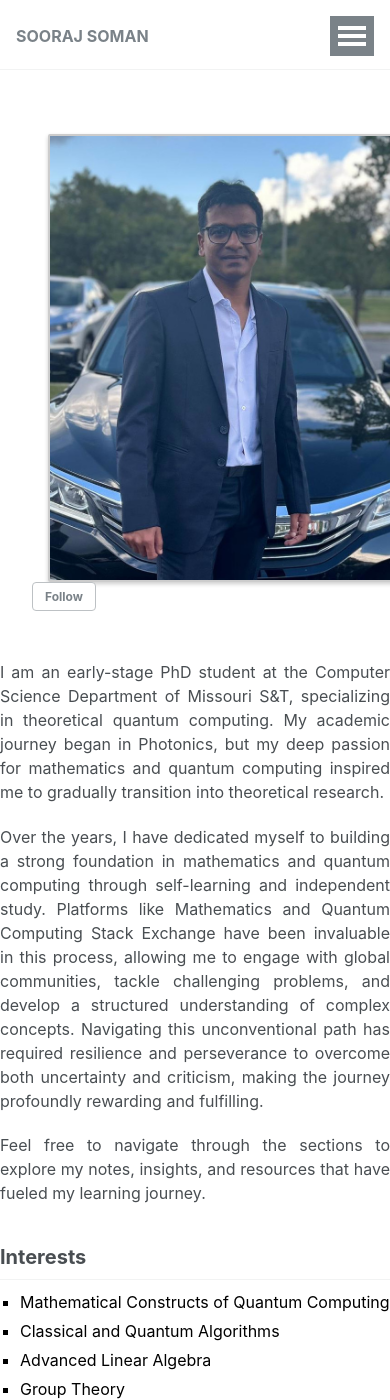
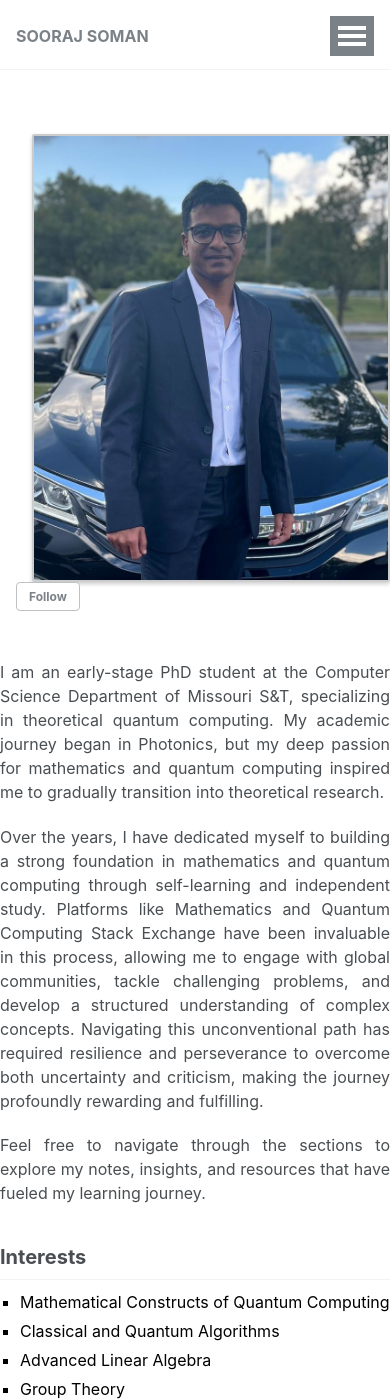
Before and after one commit to soorajss1729/soorajss1729.github.io, a Jekyll site: the page built from _pages/about.md, in a window 390 px wide and 1400 px high. Built offline with Jekyll 4.4.1, drawn with Linux system fonts in a browser that asks for light colours.

Commit message:
Update _sidebar.scss

```diff
--- a/_sass/_sidebar.scss
+++ b/_sass/_sidebar.scss
@@ -81,8 +81,12 @@
   margin-right:0em;
   padding-top: 0em;    /* Uniform padding for alignment */
   padding-left: 0em;   /* Match left space */
+
+  @media screen and (max-width: 600px) {
+    margin-left: 1em; /* Reduce left margin */
+    margin-right: 1em; /* Add right margin for small screens */
+  }
 }
-
 
 .author__avatar {
   display: flex; /* Flexbox for centering */
```
